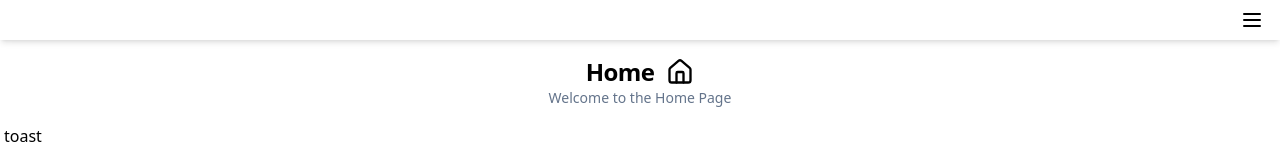
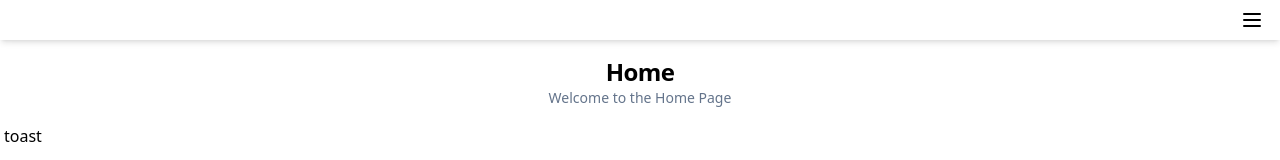
Before and after one commit to ContractManual/contrax-adds-on-extension, a Vue app: page / in a window 1280 px wide. Shown: the top 160 px of the page. Built offline with nearby package versions, Linux system fonts and the light colour scheme.

Commit message:
remove icon from headline

```diff
--- a/src/App.vue
+++ b/src/App.vue
@@ -2,7 +2,6 @@
 import { useRouter } from "vue-router";
 import AppMenu from "./partials/AppMenu.vue";
 import Footer from "./partials/Footer.vue";
-import NamedLucideIcon from "@/components/NamedLucideIcon.vue";
 import Toaster from "@/components/ui/toast/Toaster.vue";
 
 const { currentRoute } = useRouter();
@@ -27,7 +26,6 @@ const { currentRoute } = useRouter();
             class="scroll-m-20 text-2xl font-semibold tracking-tight flex items-center justify-center gap-3"
           >
             <span>{{ currentRoute.meta.displayName }}</span>
-            <NamedLucideIcon :icon="currentRoute.meta.icon" class="inline-block size-7" />
           </h3>
           <p class="text-slate-500 text-sm">
             {{ currentRoute.meta.description }}
```
